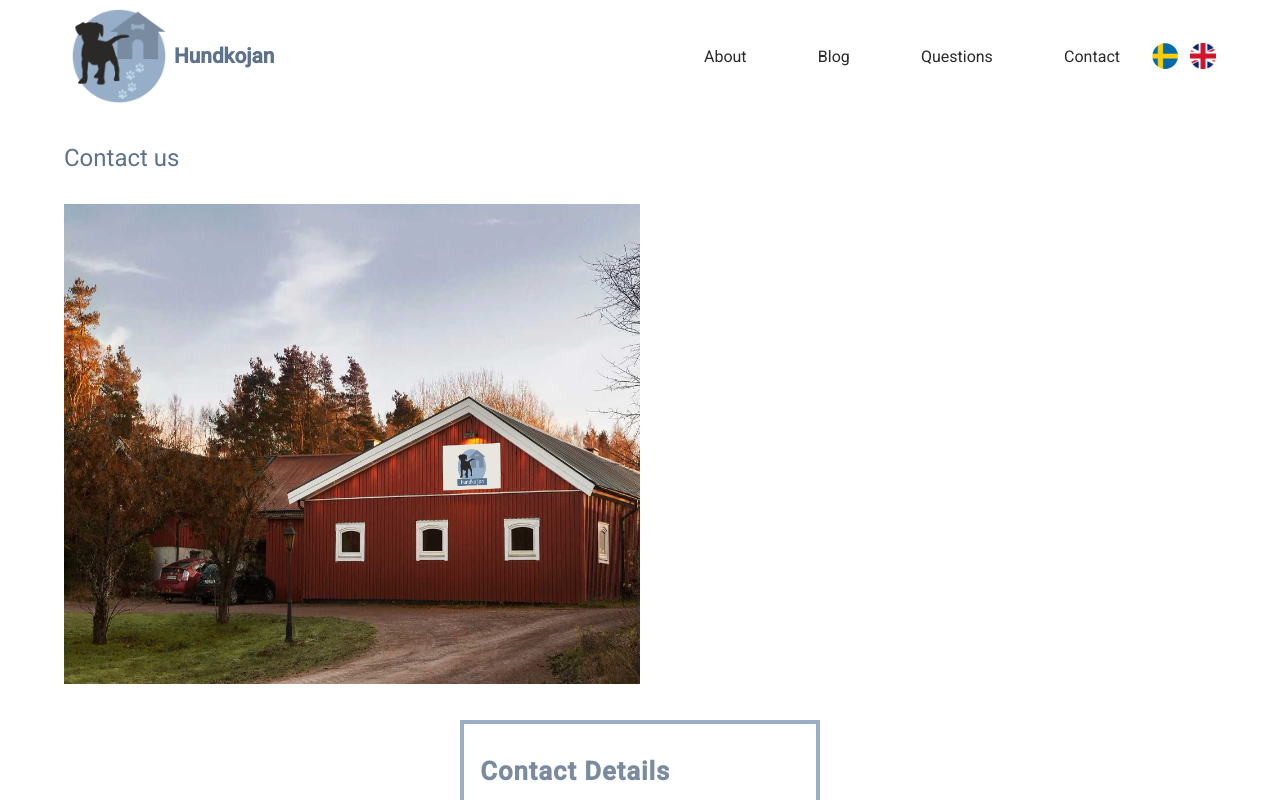
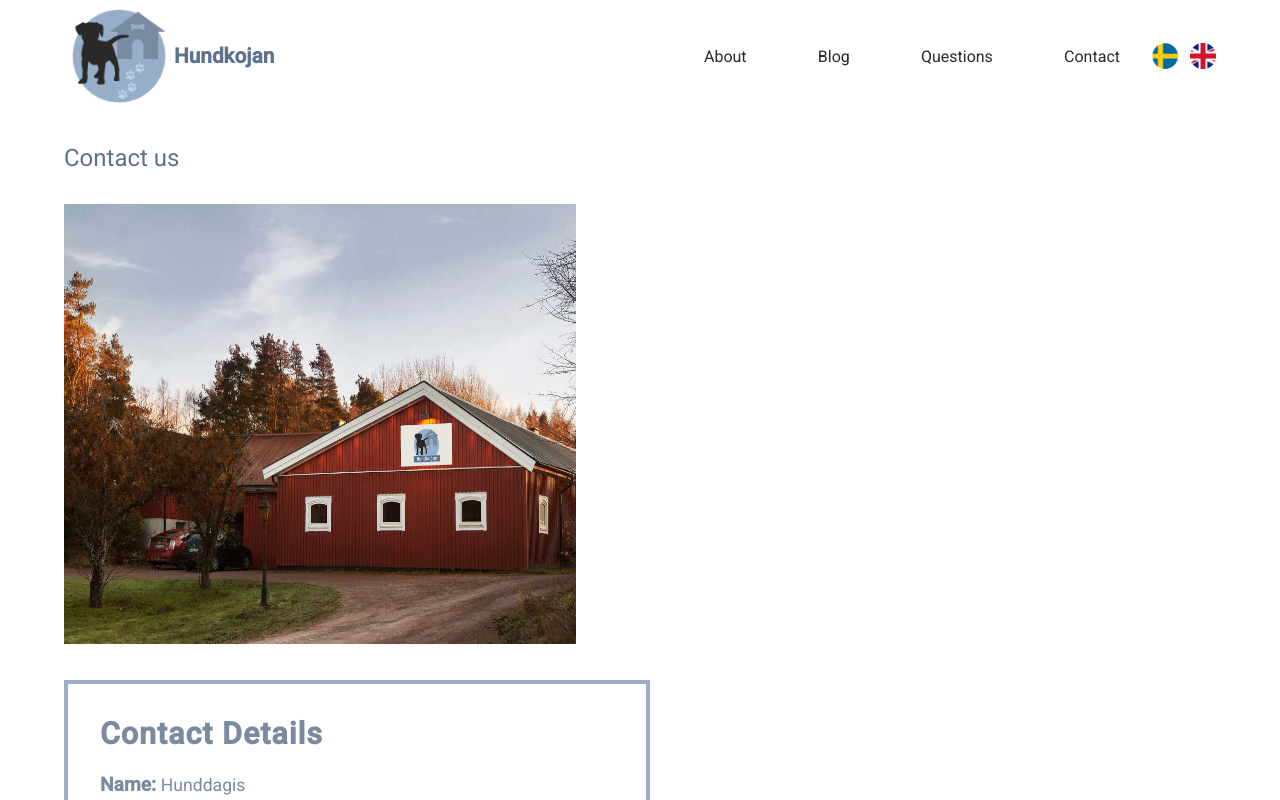
Before and after one commit to EmmaOlsson/hunddagis, a React (Create React App) app: page / in a window 1280 px wide. Both pictures are taken after a click on the button "SIGN UP". Shown: the top 800 px of the page. Built offline with nearby package versions, Linux system fonts and the light colour scheme.

Commit message:
changed design for contact details

```diff
--- a/src/css/contact.module.css
+++ b/src/css/contact.module.css
@@ -6,8 +6,8 @@
     margin: 0 auto;
 }
 .img {
-    width: 45vw;
-    height: 60vh;
+    width: 40vw;
+    height: 55vh;
     margin-top: 2rem;
 }
 .contactTitle {
@@ -17,13 +17,13 @@
 }
 .contactDetails {
     display: flex;
-    justify-content: center;
+    justify-content: flex-start;
     height: 60%;
     margin-top: 2rem;
     margin-bottom: 2rem;
 }
 .contactDetailsTitle {
-    font-size: 1.6rem;
+    font-size: 1.9rem;
     width: 100%;
     font-weight: bold;
     letter-spacing: 1px;
@@ -32,7 +32,7 @@
     display: flex;
     flex-direction: column;
     border: 4px solid var(--sky-blue);
-    padding: 2rem 1rem 0 1rem;
+    padding: 2rem 12.2rem 0 2rem;
     color: var(--grey-blue);
 }
 .titleContainer {
@@ -52,5 +52,8 @@
 }
 .subHeading {
     font-weight: bold;
+    font-size: 1.2rem;
+}
+.information {
     font-size: 1.1rem;
 }
--- a/src/screens/ContactScreen.js
+++ b/src/screens/ContactScreen.js
@@ -28,22 +28,22 @@ const ContactScreen = () => {
 
             <div className={style.nameContainer}>
               <span className={style.subHeading}>{t('contact.contactDetails.name')} </span>
-              <span>Hunddagis</span>
+              <span className={style.information}>Hunddagis</span>
             </div>
 
             <div className={style.addressContainer}>
               <span className={style.subHeading}>{t('contact.contactDetails.address')} </span>
-              <span>Båthusgatan 9, 25667 Helsingborg</span>
+              <span className={style.information}>Båthusgatan 9, 25667 Helsingborg</span>
             </div>
 
             <div className={style.phoneContainer}>
               <span className={style.subHeading}>{t('contact.contactDetails.phone')} </span>
-              <span>070-567 47 23</span>
+              <span className={style.information}>000000000</span>
             </div>
 
             <div className={style.emailContainer}>
               <span className={style.subHeading}>{t('contact.contactDetails.Email')} </span>
-              <span>test@testsson.com</span>
+              <span className={style.information}>test@testsson.com</span>
             </div>
           </div>
         </div>
```
